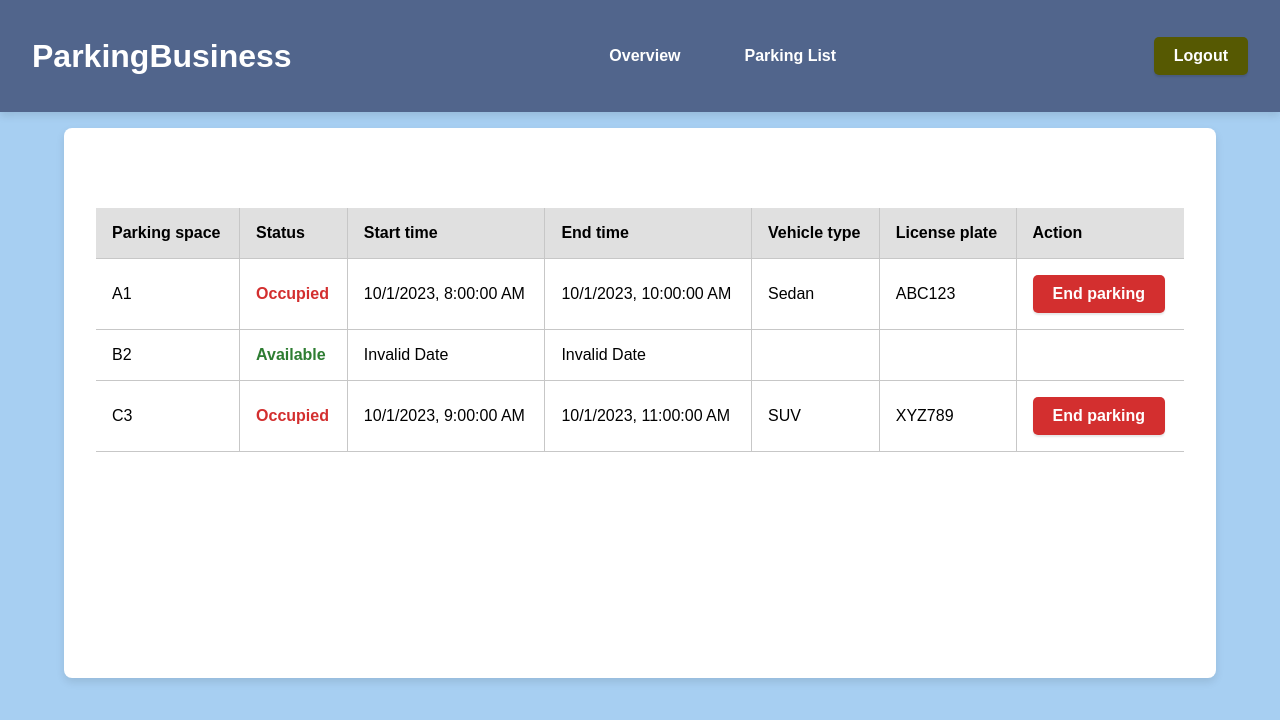
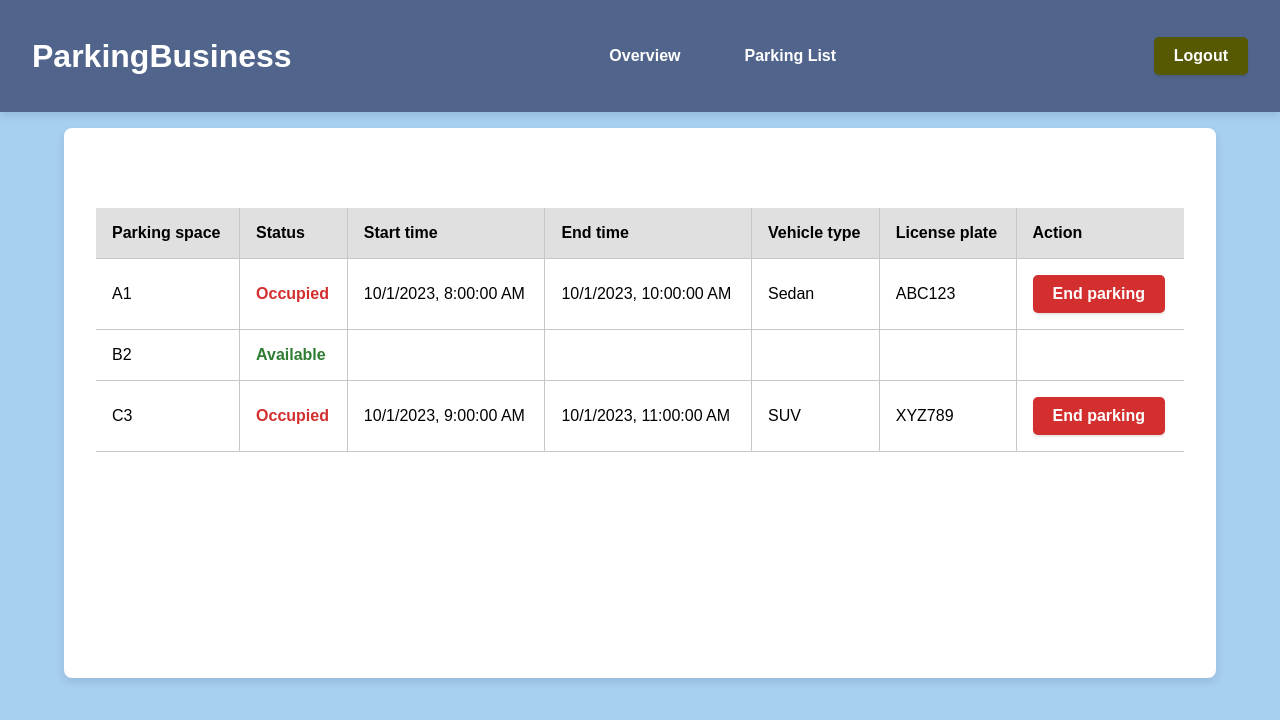
Before and after one commit to gaoliver/bridgefund-assessment-parking-business, a Next.js app: page /dashboard in a window 1280 px wide. Both pictures are taken after a click on the button "Parking List". Shown: the top 720 px of the page. Built offline with nearby package versions, Linux system fonts and the light colour scheme.

Commit message:
refactor: Fixed date format condition

```diff
--- a/src/components/organisms/_features/ParkingList/ParkingList.tsx
+++ b/src/components/organisms/_features/ParkingList/ParkingList.tsx
@@ -69,15 +69,16 @@ export const ParkingList = () => {
           {listResult.map((item, index) => (
             <tr key={index}>
               <td>{item.parkingSpace}</td>
-              <td className={styles.status}
+              <td
+                className={styles.status}
                 style={{
                   color: getStatusColor(item.status),
                 }}
               >
                 {item.status}
               </td>
-              <td>{formatDate(item.startTime)}</td>
-              <td>{formatDate(item.endTime)}</td>
+              <td>{item.startTime ? formatDate(item.startTime) : null}</td>
+              <td>{item.endTime ? formatDate(item.endTime) : null}</td>
               <td>{item.vehicleType}</td>
               <td>{item.licensePlate}</td>
               <td>
```
